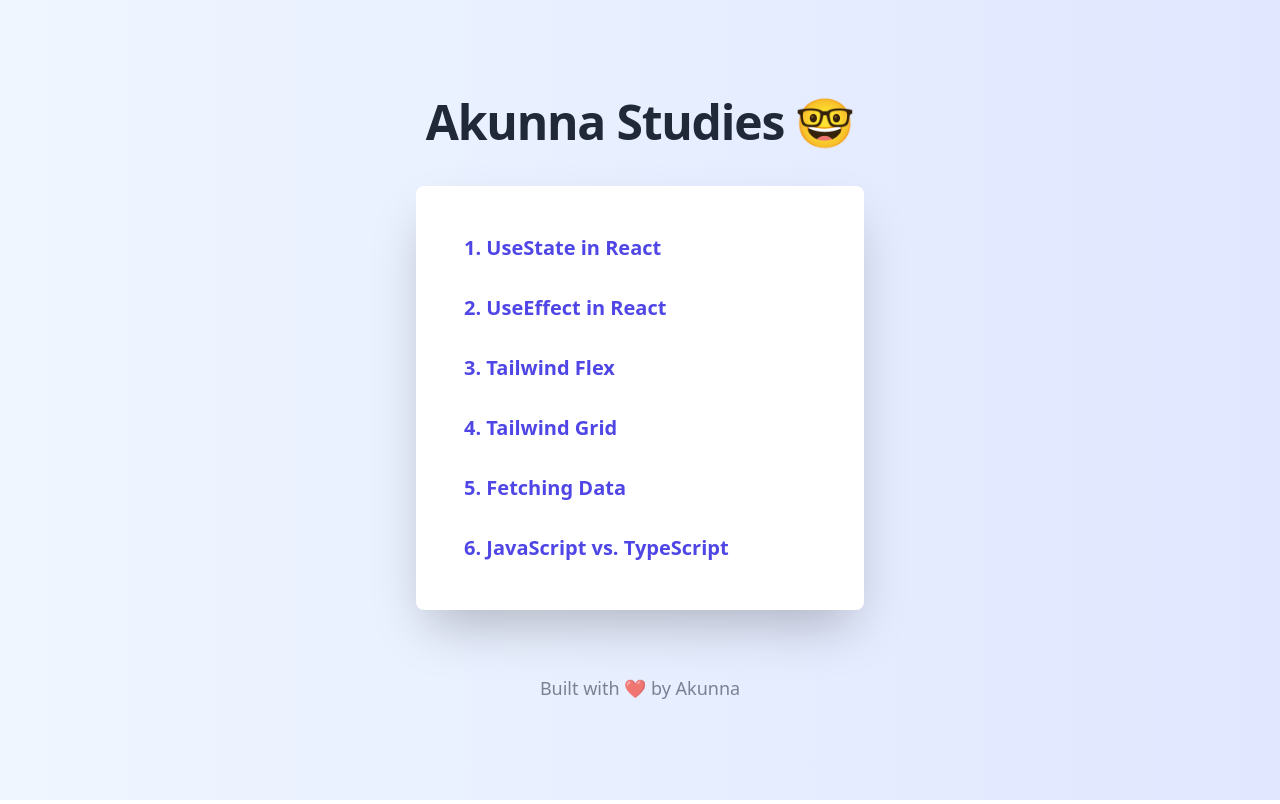
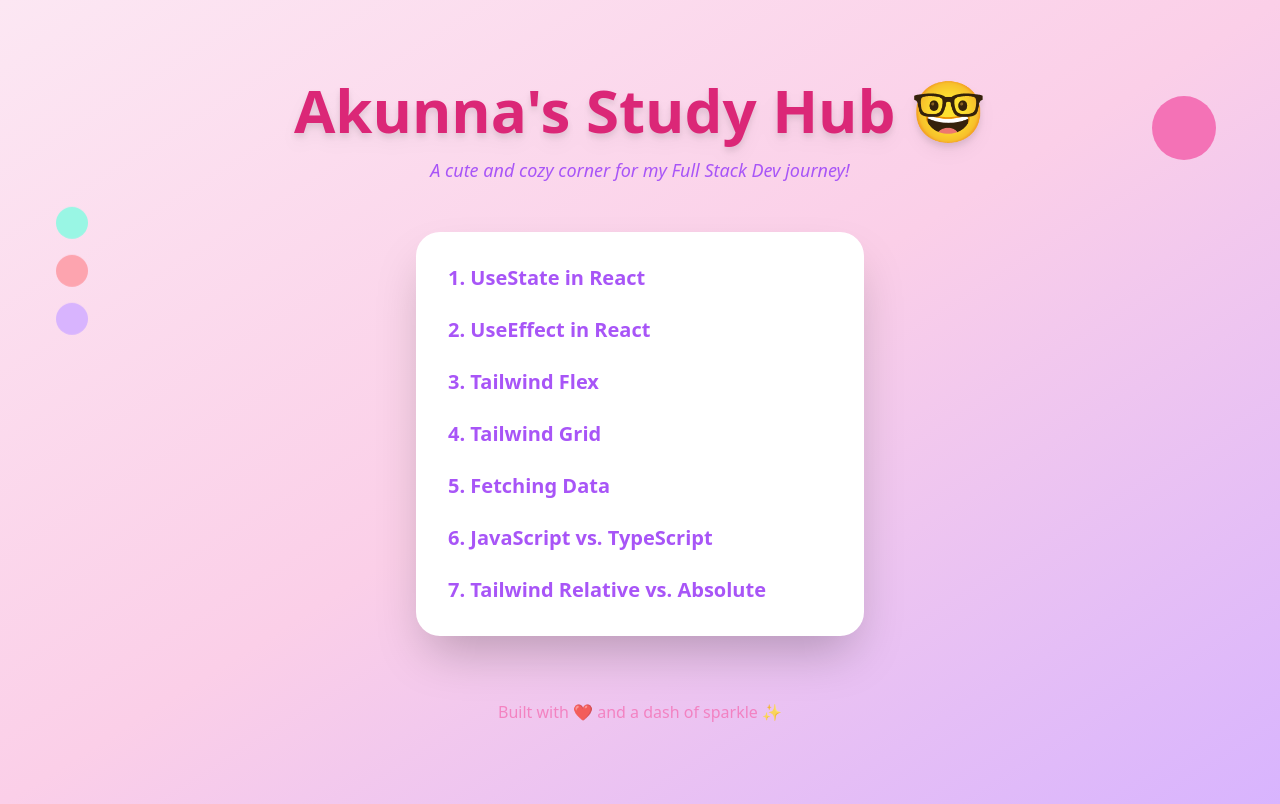
Before and after one commit to akunna1/Akunna-Studies, a Next.js app: page / in a window 1280 px wide. Built offline with nearby package versions, Linux system fonts and the light colour scheme.

Commit message:
added extra page and more styles to other pages

```diff
--- a/src/app/fetch/page.tsx
+++ b/src/app/fetch/page.tsx
@@ -44,7 +44,7 @@ const FetchDataPage = () => {
   return (
     <>
       <Navbar />
-      <div className="min-h-screen bg-gradient-to-r from-blue-50 to-indigo-100 flex flex-col items-center justify-start px-6 py-16 sm:py-24">
+      <div className="min-h-screen bg-purple-100 flex flex-col items-center justify-start px-6 py-16 sm:py-24">
 
         {/* Main Heading */}
         <h1 className="text-4xl sm:text-5xl font-extrabold text-black mb-8 text-center tracking-wide">
--- a/src/app/grid/page.tsx
+++ b/src/app/grid/page.tsx
@@ -8,7 +8,7 @@ const GridResponsive = () => {
   return (
     <>
       <Navbar />
-      <div className="min-h-screen bg-gradient-to-r from-green-50 to-teal-100 flex flex-col items-center justify-center px-6 py-8">
+      <div className="min-h-screen bg-gradient-to-br from-red-100 via-pink-100 to-rose-200 flex flex-col items-center justify-center px-6 py-8">
         <h1 className="text-4xl sm:text-5xl font-extrabold text-gray-800 mb-6 text-center">
           Responsive Layout with Tailwind CSS Grid
         </h1>
--- a/src/app/page.tsx
+++ b/src/app/page.tsx
@@ -5,71 +5,53 @@ import Link from "next/link";
 
 function Home() {
   return (
-    <div className="min-h-screen bg-gradient-to-r from-blue-50 to-indigo-100 flex flex-col items-center justify-center px-4 py-16 sm:py-24">
-      {/* Main Title with Animation */}
-      <h1 className="text-4xl sm:text-5xl font-extrabold text-gray-800 mb-10 text-center tracking-tight transform transition duration-1000 ease-out hover:scale-105 hover:text-indigo-800">
-        Akunna Studies 🤓
-      </h1>
+    <div className="min-h-screen bg-gradient-to-br from-pink-100 via-pink-200 to-purple-300 flex flex-col items-center px-6 py-12 sm:py-20 relative">
+      {/* Decorative Element 1: Heart */}
+      <div className="w-16 h-16 bg-pink-400 rounded-full absolute top-24 right-16"></div>
 
-      {/* Navigation Card */}
-      <nav className="bg-white p-8 sm:p-12 rounded-lg shadow-2xl w-full max-w-md transition-all duration-500 ease-in-out hover:scale-105 hover:shadow-2xl">
-        <ul className="space-y-6 sm:space-y-8 text-lg sm:text-xl text-gray-800">
-          {/* Navigation Links */}
-          <li>
-            <Link
-              href="/usestate"
-              className="block text-indigo-600 hover:text-indigo-800 font-semibold transition-all duration-300 transform hover:scale-105 hover:translate-x-1"
-            >
-              1. UseState in React
-            </Link>
-          </li>
-          <li>
-            <Link
-              href="/useeffect"
-              className="block text-indigo-600 hover:text-indigo-800 font-semibold transition-all duration-300 transform hover:scale-105 hover:translate-x-1"
-            >
-              2. UseEffect in React
-            </Link>
-          </li>
-          <li>
-            <Link
-              href="/flex"
-              className="block text-indigo-600 hover:text-indigo-800 font-semibold transition-all duration-300 transform hover:scale-105 hover:translate-x-1"
-            >
-              3. Tailwind Flex
-            </Link>
-          </li>
-          <li>
-            <Link
-              href="/grid"
-              className="block text-indigo-600 hover:text-indigo-800 font-semibold transition-all duration-300 transform hover:scale-105 hover:translate-x-1"
-            >
-              4. Tailwind Grid
-            </Link>
-          </li>
-          <li>
-            <Link
-              href="/fetch"
-              className="block text-indigo-600 hover:text-indigo-800 font-semibold transition-all duration-300 transform hover:scale-105 hover:translate-x-1"
-            >
-              5. Fetching Data
-            </Link>
-          </li>
-          <li>
-            <Link
-              href="/typescript"
-              className="block text-indigo-600 hover:text-indigo-800 font-semibold transition-all duration-300 transform hover:scale-105 hover:translate-x-1"
-            >
-              6. JavaScript vs. TypeScript
-            </Link>
-          </li>
+      {/* Decorative Element 2: Floating Bouncing Dots on the left */}
+      <div className="absolute top-52 left-14 space-y-4 z-0">
+        <div className="w-8 h-8 bg-teal-200 rounded-full animate-bounce"></div>
+        <div className="w-8 h-8 bg-rose-300 rounded-full animate-bounce delay-200"></div>
+        <div className="w-8 h-8 bg-purple-300 rounded-full animate-bounce delay-400"></div>
+      </div>
+
+      {/* Main Title Section */}
+      <header className="text-center mb-12 z-10">
+        <h1 className="text-5xl sm:text-6xl font-bold text-pink-600 leading-tight drop-shadow-lg">
+          Akunna's Study Hub 🤓
+        </h1>
+        <p className="text-lg text-purple-500 mt-4 max-w-xl mx-auto italic">
+          A cute and cozy corner for my Full Stack Dev journey!
+        </p>
+      </header>
+
+      {/* Navigation Section */}
+      <nav className="bg-white p-6 sm:p-8 rounded-3xl shadow-2xl w-full max-w-md relative z-10">
+        <ul className="space-y-6 text-lg sm:text-xl text-purple-700">
+          {[{ href: "/usestate", label: "UseState in React" },
+            { href: "/useeffect", label: "UseEffect in React" },
+            { href: "/flex", label: "Tailwind Flex" },
+            { href: "/grid", label: "Tailwind Grid" },
+            { href: "/fetch", label: "Fetching Data" },
+            { href: "/typescript", label: "JavaScript vs. TypeScript" },
+            { href: "/relative", label: "Tailwind Relative vs. Absolute" }].map((item, index) => (
+            <li key={item.href}>
+              <Link
+                href={item.href}
+                className="block text-purple-500 hover:text-pink-600 font-semibold transition-all transform hover:scale-110 hover:translate-x-2"
+              >
+                {index + 1}. {item.label}
+              </Link>
+            </li>
+          ))}
         </ul>
       </nav>
 
-      {/* Animated footer section */}
-      <footer className="mt-16 text-center text-gray-600 text-sm sm:text-lg">
-        <p className="opacity-70 transition-opacity duration-300 hover:opacity-100">
-          Built with ❤️ by Akunna
+      {/* Footer Section */}
+      <footer className="mt-16 text-center text-pink-400 text-sm sm:text-base z-10">
+        <p className="opacity-80 transition-opacity duration-300 hover:opacity-100">
+          Built with ❤️ and a dash of sparkle ✨
         </p>
       </footer>
     </div>
--- /dev/null
+++ b/src/app/relative/layout.tsx
@@ -0,0 +1,17 @@
+// src/app/typescript/layout.tsx
+import { Metadata } from "next";
+import RootLayout from "../layout"; // Importing the RootLayout
+import { ReactNode } from "react";
+
+// Overriding metadata for this specific page
+export const metadata: Metadata = {
+  title: "Akunna Studies | Relative vs Absolute", // Page-specific title
+};
+
+export default function UseEffectLayout({ children }: { children: ReactNode }) {
+  return (
+    <RootLayout>
+      {children}
+    </RootLayout>
+  );
+}
--- a/src/app/usestate/page.tsx
+++ b/src/app/usestate/page.tsx
@@ -12,7 +12,7 @@ const UseStateExplanation = () => {
   return (
     <>
     <Navbar />
-    <div className="min-h-screen bg-gradient-to-r from-blue-50 to-indigo-100 flex flex-col items-center justify-center px-6 py-8">
+    <div className="min-h-screen bg-yellow-50 flex flex-col items-center justify-center px-6 py-8">
       <h1 className="text-4xl sm:text-5xl font-extrabold text-gray-800 mb-6 text-center">
         useState Explained with Math Example
       </h1>
```
Also changed, not shown: src/app/relative/page.tsx (added, +99 -0 lines).
